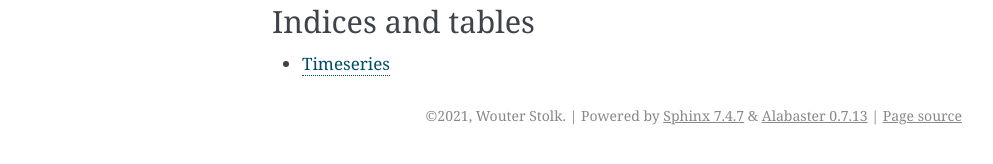
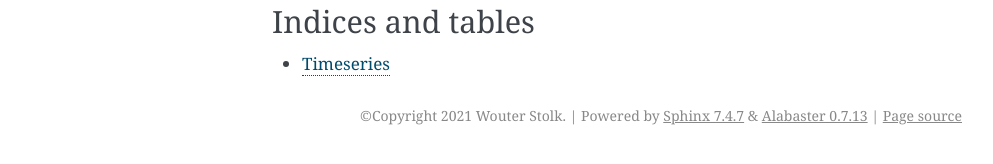
Before and after one commit to wstolk/alpha-vantage, a Sphinx documentation site: the page built from docs/index.rst, in a window 1280 px wide. Shown: the part 656-820 px from the top of the page, without its empty margins (148-1141 px from the left). Built offline with Sphinx 7.4.7, drawn with Linux system fonts in a browser that asks for light colours; pages that are not in the unit, such as notebooks, are missing from menus; some of the changed lines change nothing that is shown.

Commit message:
set variables in docs config to use variables from alpha_vantage/__version__.py

```diff
--- a/alpha_vantage/__init__.py
+++ b/alpha_vantage/__init__.py
@@ -1 +1,5 @@
-from alpha_vantage.client import Client
+from .client import Client
+
+from .__version__ import __title__, __description__, __url__, __version__
+from .__version__ import __build__, __author__, __author_email__, __license__
+from .__version__ import __copyright__, __cake__
--- a/docs/conf.py
+++ b/docs/conf.py
@@ -16,13 +16,15 @@
 
 
 # -- Project information -----------------------------------------------------
+import alpha_vantage
 
-project = 'alpha-vantage'
-copyright = '2021, Wouter Stolk'
-author = 'Wouter Stolk'
+project = alpha_vantage.__title__
+copyright = alpha_vantage.__copyright__
+author = alpha_vantage.__author__
 
 # The full version, including alpha/beta/rc tags
-release = '0.0.1'
+version = alpha_vantage.__version__
+release = alpha_vantage.__version__
 
 
 # -- General configuration ---------------------------------------------------
```
